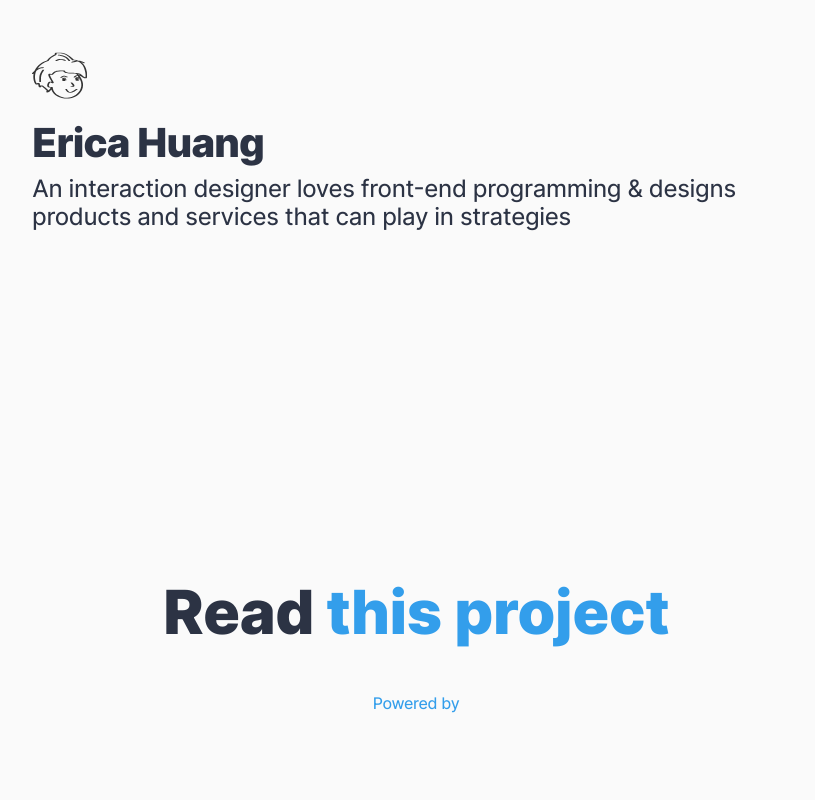
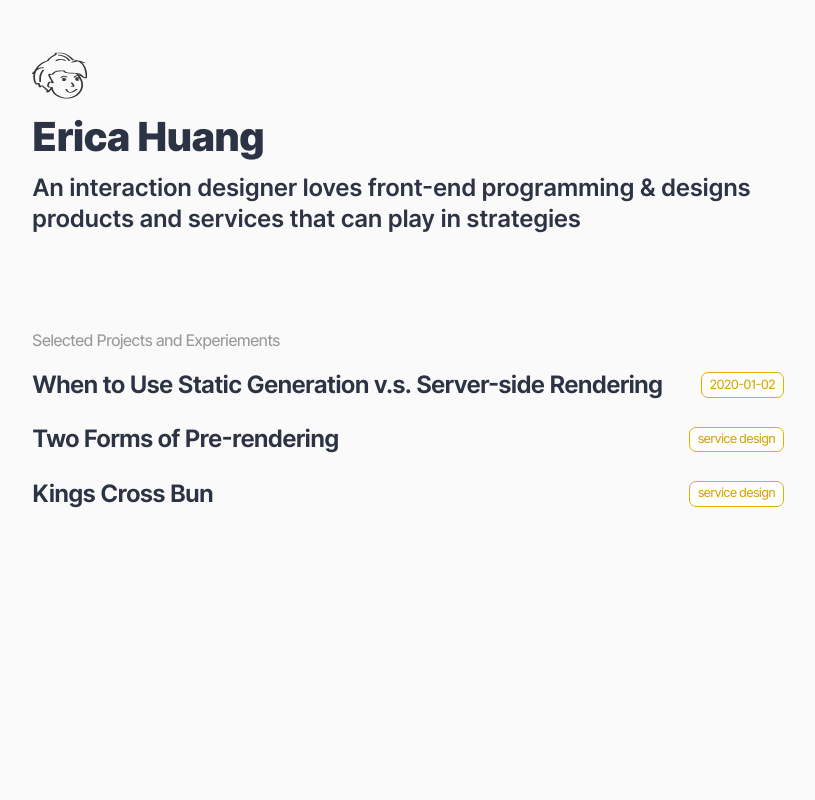
Before and after one commit to hutingerica/mysite, a Next.js app: page / in a window 1280 px wide. Shown: the top 800 px of the page, without its empty margins (224-1039 px from the left). Built offline with nearby package versions, Linux system fonts and the light colour scheme.

Commit message:
mdx-nextjs

```diff
--- a/components/GlobalStyles/GlobalStyles.js
+++ b/components/GlobalStyles/GlobalStyles.js
@@ -118,7 +118,7 @@ h5 {
 }
 
 a {
-  color: hsl(205deg 82% 56% / 100%);
+  color: hsl(47deg 94% 43% / 100%);
   text-decoration: none;
 }
 
--- a/components/Layout/Layout.js
+++ b/components/Layout/Layout.js
@@ -66,17 +66,20 @@ const LayoutWrapper = styled.div`
   margin: 3rem auto 6rem;
 `
 const HomeHeader = styled.div`
+  padding-bottom: 5rem;
+  margin-bottom: 1rem;
+
   h1 {
     font-size: 2.5rem;
-    line-height: 1.2;
+    line-height: 1.3;
     letter-spacing: -0.05rem;
-    margin: 0.5rem 0;
+    margin: 0 0 0.6rem 0;
   }
   h3 {
     font-size: 1.5rem;
-    line-height:1.2;
-    margin: 0.5rem 0;
-    font-variation-settings: 'wght' 450;
+    line-height:1.3;
+    margin: 0;
+    font-variation-settings: 'wght' 600;
   }
 `
 
@@ -92,3 +95,15 @@ const PageHeader = styled.div`
 
   }
 `
+const LinkWrapper = styled.div`
+  display: flex;
+
+  p{
+    color: hsl(0deg 0% 22% / 100%);
+    font-size: 1.2rem;
+    line-height:1.3;
+    margin: 0.3rem 0 0;
+    font-variation-settings: 'wght' 450;
+    margin-right: .5rem;
+  }
+`
--- /dev/null
+++ b/components/MDXComponent.js
@@ -0,0 +1,3 @@
+export default function MDXComponent(){
+  return <div>this is a test MDXComponent</div>
+}
--- /dev/null
+++ b/data/project/Kings-cross-bun.mdx
@@ -0,0 +1,8 @@
+---
+title: 'Kings Cross Bun'
+tag: 'service design'
+---
+
+Next.js has two forms of pre-rendering: **Static Generation** and **Server-side Rendering**. The difference is in **when** it generates the HTML for a page.
+
+- **Static
--- /dev/null
+++ b/data/project/pre-render.mdx
@@ -0,0 +1,11 @@
+---
+title: 'Two Forms of Pre-rendering'
+tag: 'service design'
+---
+
+Next.js has two forms of pre-rendering: **Static Generation** and **Server-side Rendering**. The difference is in **when** it generates the HTML for a page.
+
+- **Static Generation** is the pre-rendering method that generates the HTML at **build time**. The pre-rendered HTML is then _reused_ on each request.
+- **Server-side Rendering** is the pre-rendering method that generates the HTML on **each request**.
+
+Importantly, Next.js lets you **choose** which pre-rendering form to use for each page. You can create a "hybrid" Next.js app by using Static Generation for most pages and using Server-side Rendering for others.
--- /dev/null
+++ b/data/project/ssg-ssr.mdx
@@ -0,0 +1,19 @@
+---
+title: 'When to Use Static Generation v.s. Server-side Rendering'
+tag: '2020-01-02'
+---
+
+We recommend using **Static Generation** (with and without data) whenever possible because your page can be built once and served by CDN, which makes it much faster than having a server render the page on every request.
+
+You can use Static Generation for many types of pages, including:
+
+- Marketing pages
+- Blog posts
+- E-commerce product listings
+- Help and documentation
+
+You should ask yourself: "Can I pre-render this page **ahead** of a user's request?" If the answer is yes, then you should choose Static Generation.
+
+On the other hand, Static Generation is **not** a good idea if you cannot pre-render a page ahead of a user's request. Maybe your page shows frequently updated data, and the page content changes on every request.
+
+In that case, you can use **Server-Side Rendering**. It will be slower, but the pre-rendered page will always be up-to-date. Or you can skip pre-rendering and use client-side JavaScript to populate data.
--- /dev/null
+++ b/lib/mdx.js
@@ -0,0 +1,60 @@
+import fs from 'fs'
+import path from 'path'
+import matter from 'gray-matter'
+import readingTime from 'reading-time'
+import renderToString from 'next-mdx-remote/render-to-string'
+import MDXComponent from '../components/MDXComponent'
+
+const root = process.cwd()
+
+export async function getFiles(type) {
+    return fs.readdirSync(path.join(root, 'data', type))
+}
+
+export async function getFileBySlug(type, slug) {
+    const source = slug
+        ? fs.readFileSync(path.join(root, 'data', type, `${slug}.mdx`), 'utf8')
+        : fs.readFileSync(path.join(root, 'data', `${type}.mdx`), 'utf8')
+
+    const { data, content } = matter(source)
+    const mdxSource = await renderToString(content, {
+        components: MDXComponent,
+        mdxOptions: {
+            remarkPlugins: [
+                require('remark-autolink-headings'),
+                require('remark-slug'),
+                require('remark-code-titles'),
+            ],
+        }
+    })
+
+    return {
+        mdxSource,
+        frontMatter: {
+            wordCount: content.split(/\s+/gu).length,
+            readingTime: readingTime(content),
+            slug: slug || null,
+            ...data
+        }
+    }
+}
+
+export async function getAllFilesFrontMatter(type) {
+    const files = fs.readdirSync(path.join(root, 'data', type))
+
+    return files.reduce((allPosts, postSlug) => {
+        const source = fs.readFileSync(
+            path.join(root, 'data', type, postSlug),
+            'utf8'
+        )
+        const { data } = matter(source)
+
+        return [
+            {
+                ...data,
+                slug: postSlug.replace('.mdx', '')
+            },
+            ...allPosts
+        ]
+    }, [])
+}
--- a/pages/index.js
+++ b/pages/index.js
@@ -1,45 +1,96 @@
 import Head from 'next/head'
 import Link from 'next/link'
 import Layout from '../components/Layout'
+import { getAllFilesFrontMatter } from '../lib/mdx'
 
 import styled from 'styled-components'
 
-export default function Home() {
+export async function getStaticProps() {
+  const posts = await getAllFilesFrontMatter('project')
+
+  return { props: { posts } }
+}
+export default function Home({posts}) {
   return (
     <Layout home>
-    <Wrapper>
       <Head>
         <title>Erica Huang</title>
         <link rel="icon" href="favicon.ico" />
       </Head>
 
       <main>
-        <h1 className="title">
-          Read {''}
-          <Link href="posts/first-project" >
-            <a>this project</a>
-          </Link>
-        </h1>
+        <ListTitle><p>Selected Projects and Experiements</p></ListTitle>
+        <Wrapper>
+          {posts.map(({ slug, tag, title }) => (
+            <ListItem key={slug}>
+              <Link href={`/project/${slug}`}>
+                <ItemLink>
+                      <ItemTitle>{title}</ItemTitle>
+                      <ItemTag>{tag}</ItemTag>
+                </ItemLink>
+              </Link>
+            </ListItem>
+          ))}
+        </Wrapper>
       </main>
 
       <footer>
-        <a
-          href="https://vercel.com?utm_source=create-next-app&utm_medium=default-template&utm_campaign=create-next-app"
-          target="_blank"
-          rel="noopener noreferrer"
-        >
           Powered by{' '}
-        </a>
       </footer>
-    </Wrapper>
     </Layout>
 )}
 
-const Wrapper = styled.div`
-          min-height: 100vh;
-          padding: 0 0.5rem;
-          display: flex;
-          flex-direction: column;
-          justify-content: center;
-          align-items: center;
+const ListTitle = styled.div`
+  p{
+    letter-spacing: -0.05rem;
+    line-height:1.2;
+    margin: 0.5rem 0;
+    color: hsl(0deg 0% 60% / 100%);
+  }
 `
+const Wrapper = styled.ul`
+  min-height: 100vh;
+  display: flex;
+  align-items: flex-start;
+  flex-direction: column;
+`
+const ListItem = styled.li`
+  width: 100%;
+  margin: 0;
+`
+const ItemLink = styled.a`
+  color: hsl(222deg 22% 22% / 100%);
+  cursor: pointer;
+  align-items: center;
+  display: flex;
+  justify-content: space-between;
+  margin-left: -1rem;
+  padding: 0.5rem 1rem;
+  border-radius: 10px;
+
+  &:hover {
+    text-decoration: none;
+    background-color: hsl(0deg 0% 100% / 50%);
+  }
+  &:hover p {
+    color: hsl(47deg 94% 43% / 60%);
+    border-color: hsl(47deg 94% 45% / 60%);
+  }
+`
+const ItemTitle = styled.p`
+    letter-spacing: -0.05rem;
+    font-size: 1.5rem;
+    margin: 0;
+    font-variation-settings: 'wght' 650;
+`
+const ItemTag = styled.p`
+    letter-spacing: -0.05rem;
+    font-size: .8rem;
+    padding: 0.1rem 0.5rem;
+    background-color: hsl(0deg 0% 100% / 80%);
+    color: hsl(47deg 94% 43% / 100%);
+    border: 1px solid hsl(47deg 94% 45% / 100%);
+    border-radius: 7px;
+    font-variation-settings: 'wght' 450;
+
+`
```
Also changed, not shown: package.json (+8 -0 lines), pages/posts/first-project.js (deleted, +0 -15 lines), pages/project/[slug].js (added, +42 -0 lines), 1 other file (tests, documents, lock files or other folders).
